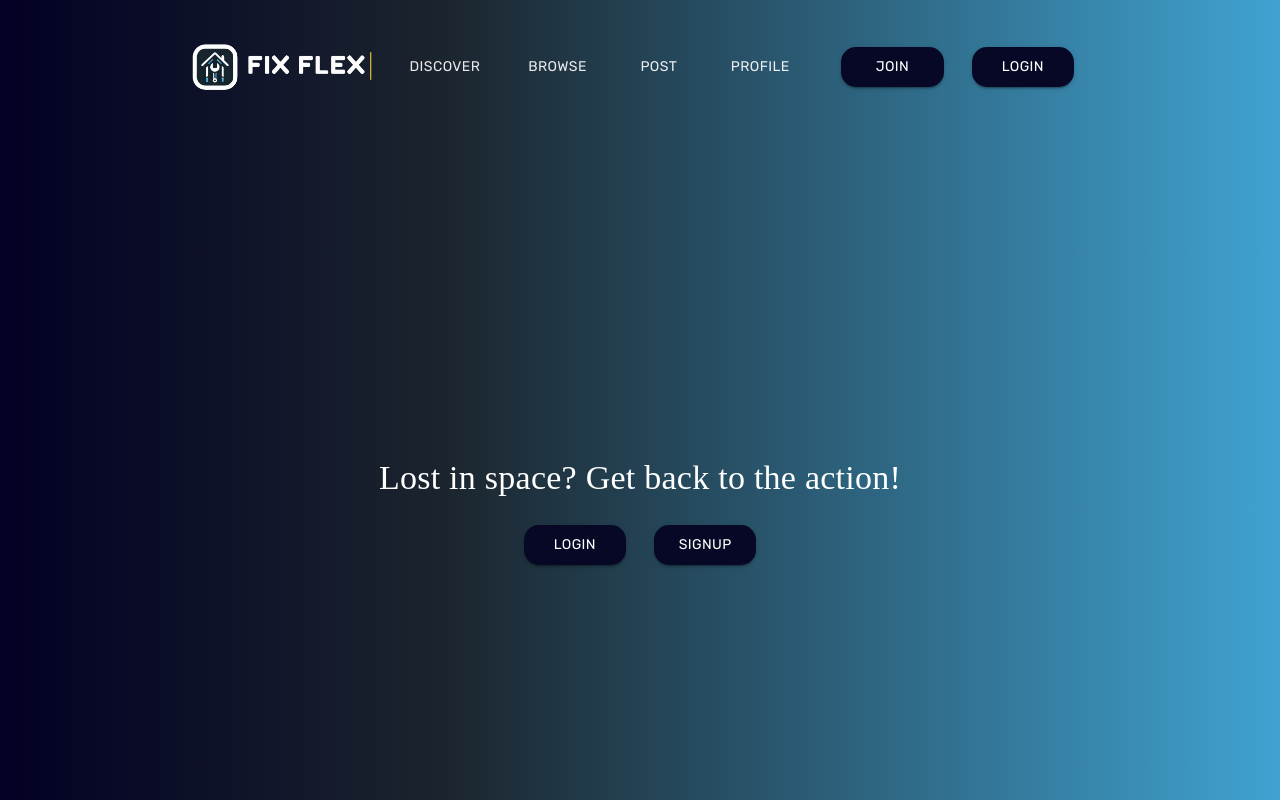
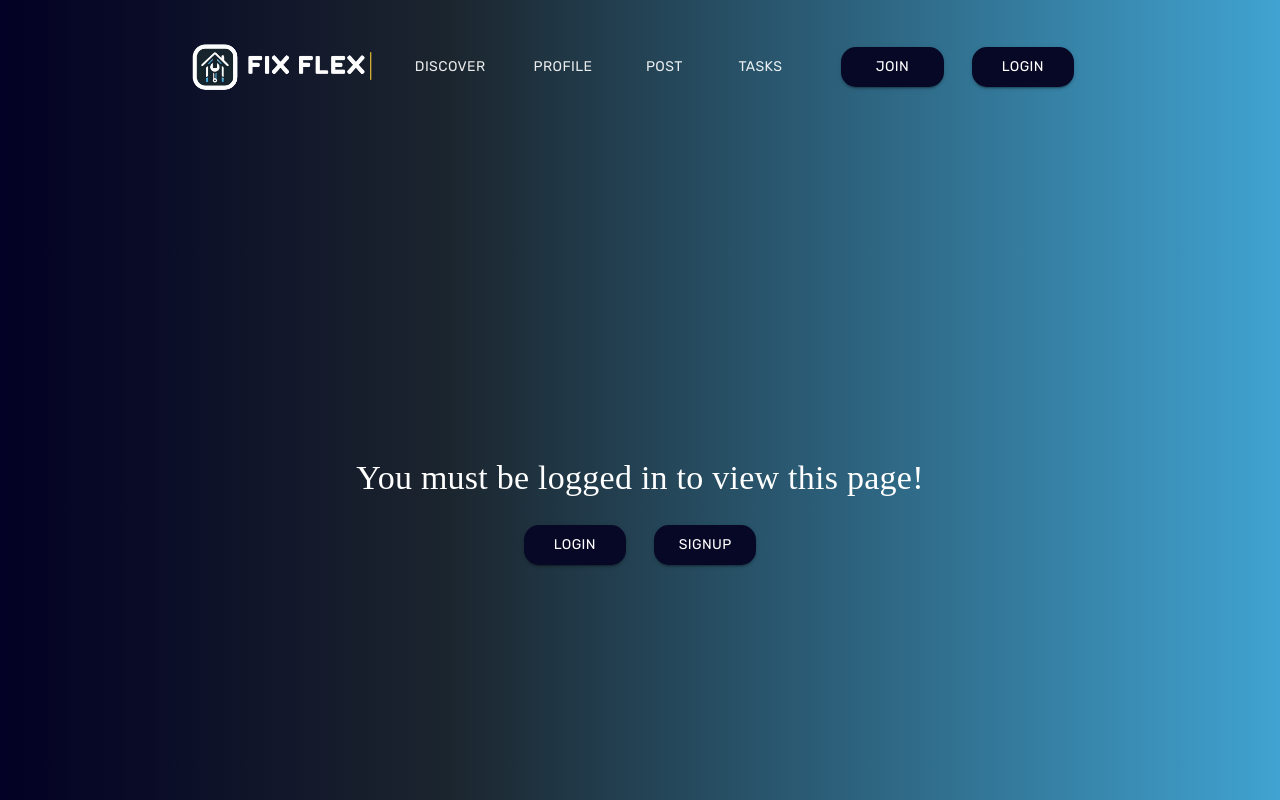
Before and after one commit to fixflex/frontend, a React (Create React App) app: page /browse in a window 1280 px wide. Shown: the top 800 px of the page. Built offline with nearby package versions, Linux system fonts and the light colour scheme; a web font is replaced by a local one.

Commit message:
REFACTOR: navbar buttons and footer

```diff
--- a/src/components/footer/footer.module.css
+++ b/src/components/footer/footer.module.css
@@ -45,4 +45,16 @@
   opacity: 0.7;
 }
 
-/* Add more styles as needed for layout and typography */
+/* New Media Query for Mobile Devices */
+@media (max-width: 600px) {
+  .preFooter,
+  .footer {
+    display: none !important;
+  }
+
+  .bottomBar {
+    position: absolute !important;
+    width: 100% !important;
+    bottom: 0 !important;
+  }
+}
--- a/src/components/navbar/Navbar.jsx
+++ b/src/components/navbar/Navbar.jsx
@@ -59,17 +59,19 @@ const Navbar = ({ isLoggedIn }) => {
               </Button>
             </ListItem>
             <ListItem>
-              <Button className={styles.navButton} href='/browse'>
-                Browse
+              <Button className={styles.navButton} href='/my-profile'>
+                Profile
               </Button>
             </ListItem>
             <ListItem>
-              <Button className={styles.navButton} href='post-task'>
+              <Button className={styles.navButton} href='/browse'>
                 Post
               </Button>
             </ListItem>
             <ListItem>
-              <Button className={styles.navButton}>Profile</Button>
+              <Button className={styles.navButton} href='my-tasks'>
+                Tasks
+              </Button>
             </ListItem>
           </List>
         </Grid>
--- a/src/components/navbar/navbar.module.css
+++ b/src/components/navbar/navbar.module.css
@@ -50,7 +50,7 @@
 }
 
 .navButton:hover {
-  color: black !important;
+  color: #efc734 !important;
 }
 
 .otherPageNavbar {
--- a/src/features/auth-redirect/AuthRedirect.jsx
+++ b/src/features/auth-redirect/AuthRedirect.jsx
@@ -18,7 +18,7 @@ const AuthRedirect = () => {
       className={styles.container}
     >
       <Typography variant='h4' gutterBottom className={styles.notFoundText}>
-        Lost in space? Get back to the action!
+        You must be logged in to view this page!
       </Typography>
       <Box sx={{ display: 'flex' }}>
         <Button
--- a/src/features/auth-redirect/auth-redirect.module.css
+++ b/src/features/auth-redirect/auth-redirect.module.css
@@ -30,3 +30,9 @@
 .signupButton:hover {
   scale: 1.2;
 }
+
+@media only screen and (max-width: 1023px) {
+  .notFound {
+    text-align: center !important;
+  }
+}
--- a/src/features/not-found/notFound.module.css
+++ b/src/features/not-found/notFound.module.css
@@ -28,3 +28,8 @@
 .homeButton:hover {
   scale: 1.2;
 }
+@media only screen and (max-width: 1023px) {
+  .notFound {
+    text-align: center !important;
+  }
+}
```
